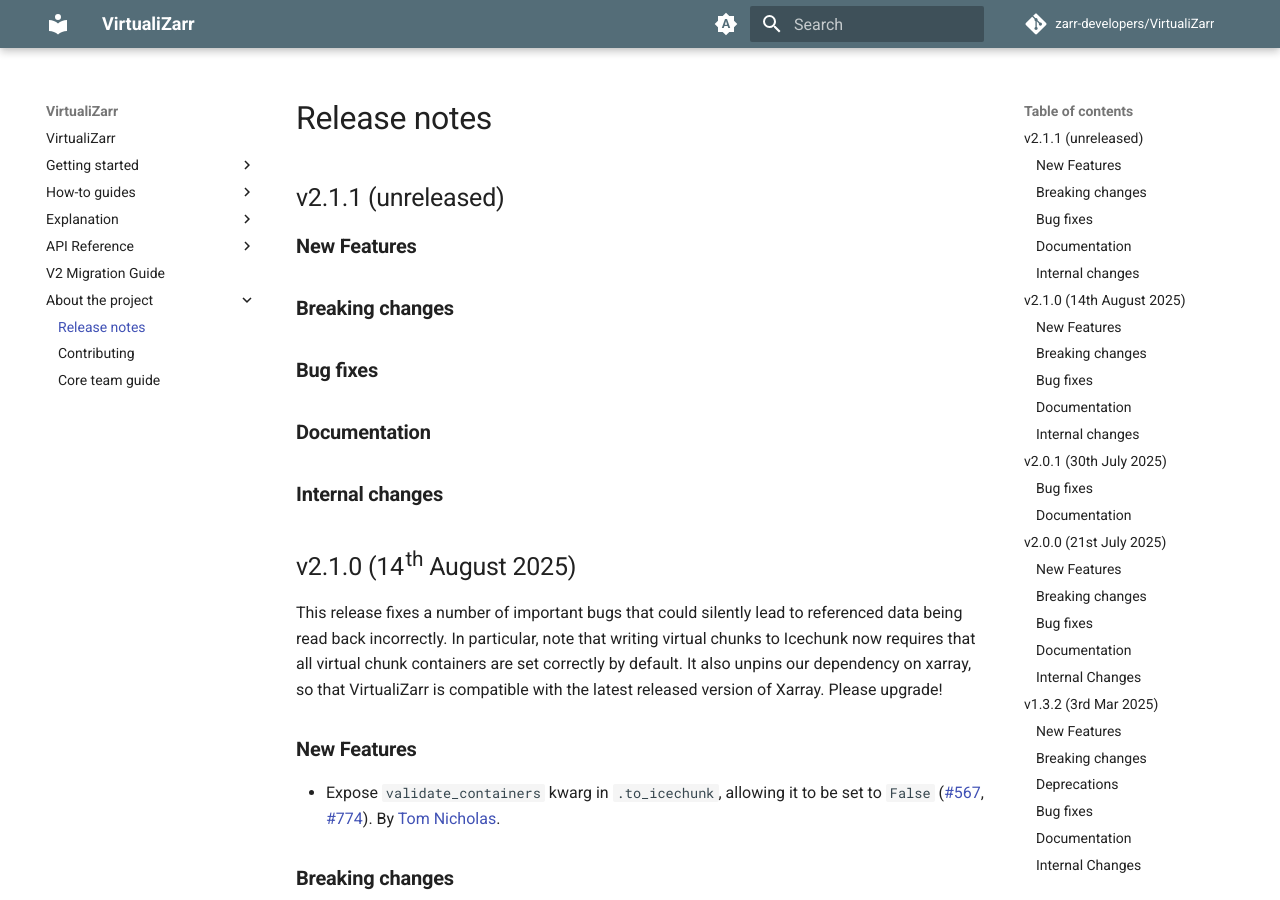
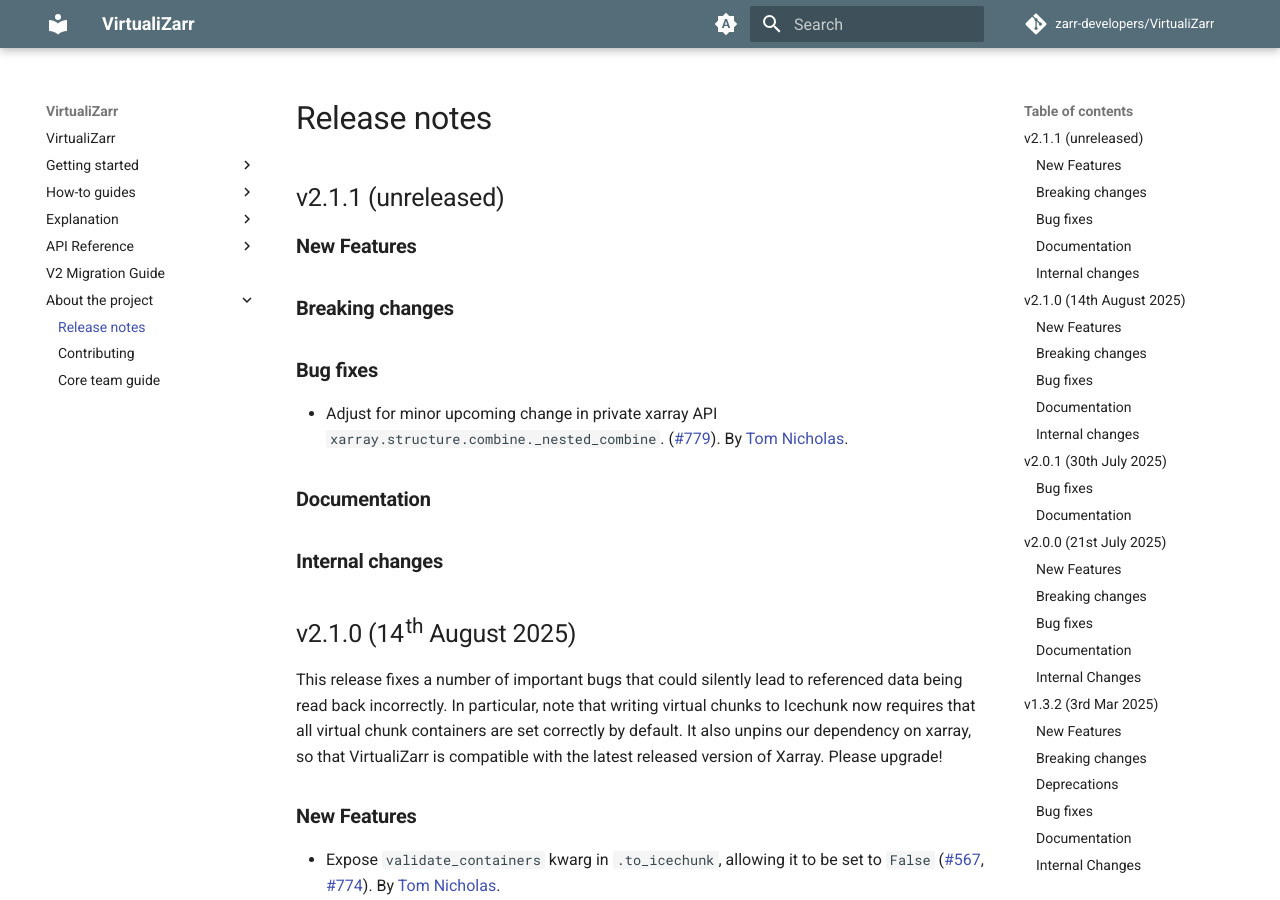
Before and after one commit to zarr-developers/VirtualiZarr, an MkDocs documentation site: the page built from docs/releases.md, in a window 1280 px wide and 900 px high. Built offline with MkDocs 1.6.1 and Material for MkDocs 9.7.7, drawn with Linux system fonts in a browser that asks for light colours; comment, search, counter and statistics services are not loaded; the version menu is left out.

Commit message:
Adjust for small change in signature of private xarray function `_nested_combine` (#779)
* adjust for small change in the signature of the private xarray function xarray.structure.combine._nested_combine

* release note

```diff
--- a/docs/releases.md
+++ b/docs/releases.md
@@ -7,6 +7,10 @@
 ### Breaking changes
 
 ### Bug fixes
+
+- Adjust for minor upcoming change in private xarray API `xarray.structure.combine._nested_combine`.
+  ([#779](https://github.com/zarr-developers/VirtualiZarr/pull/779)).
+  By [Tom Nicholas](https://github.com/TomNicholas).
 
 ### Documentation
 
```
Also changed, not shown: 1 other file.
